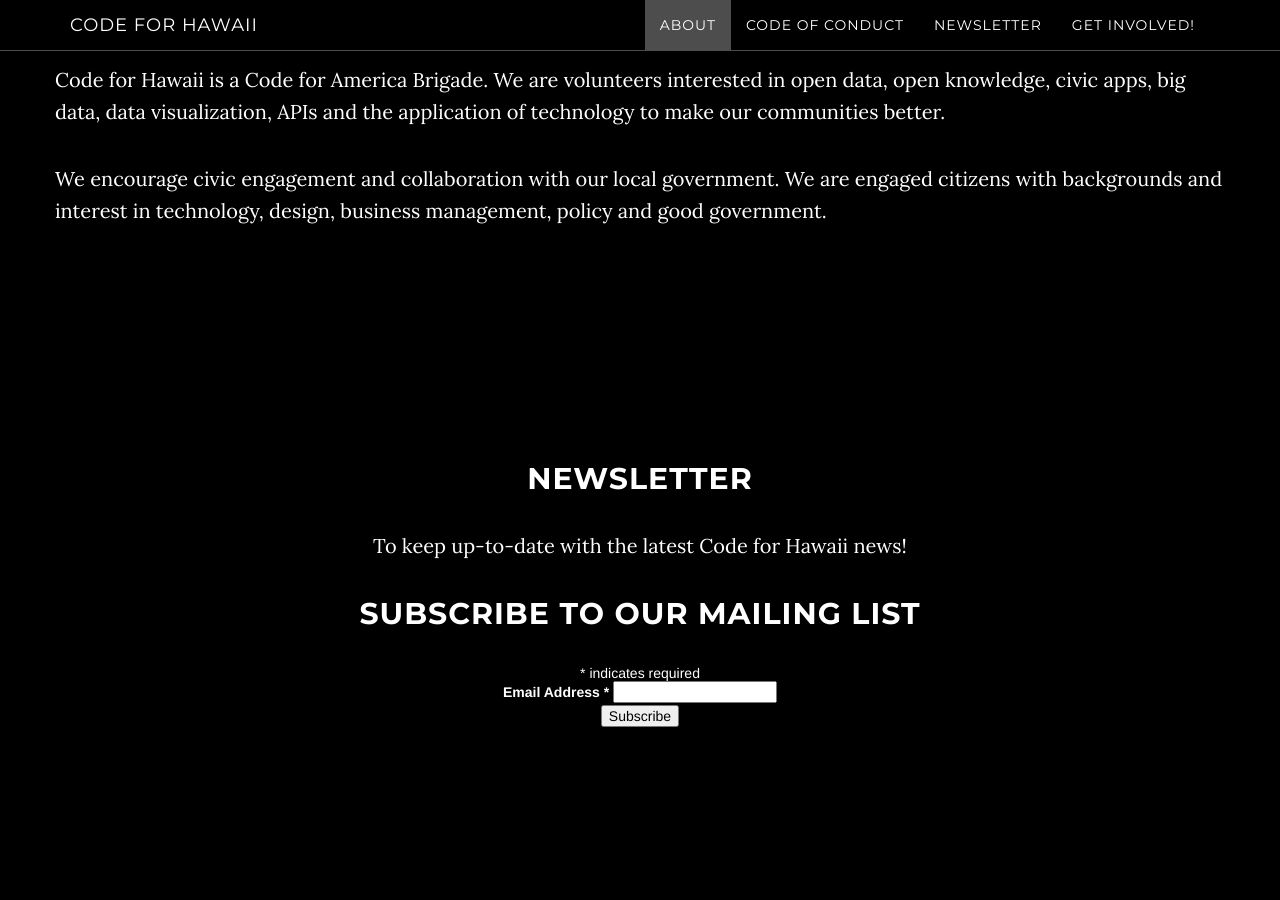
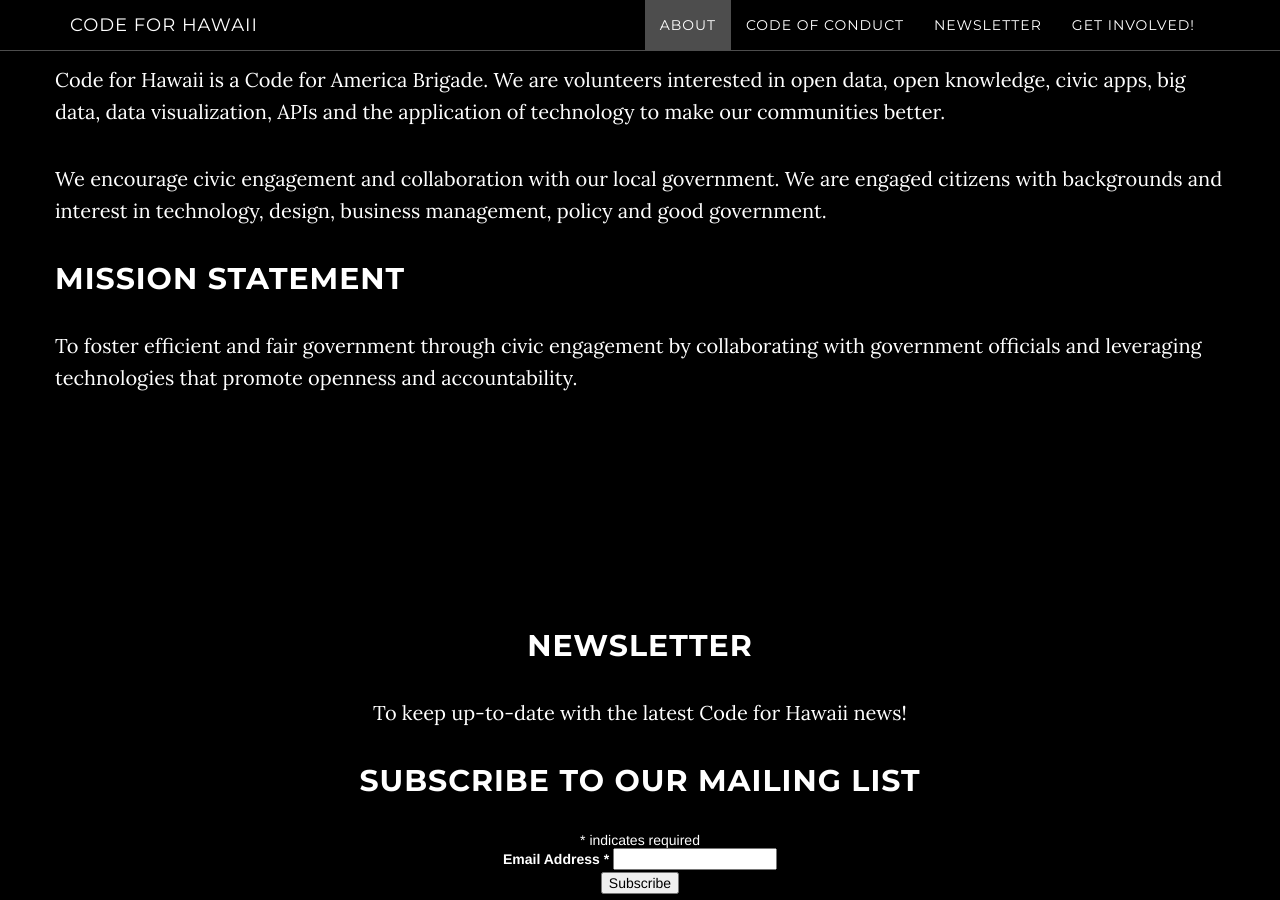
Before and after one commit to CodeWithAloha/codeforhawaii.github.io, a Jekyll site: the page built from index.html, in a window 1280 px wide and 900 px high, scrolled down 1104 px. Built offline with Jekyll 4.4.1, drawn with Linux system fonts in a browser that asks for light colours; comment, search, counter and statistics services are not loaded.

Commit message:
updated the about page to include mission statement

```diff
--- a/_includes/about.html
+++ b/_includes/about.html
@@ -17,6 +17,15 @@
                 </p>
             </div>
         </div>
+
+        <div class="row">
+            <h2>Mission Statement</h2>
+            <p>
+                To foster efficient and fair government through civic engagement
+                by collaborating with government officials and leveraging technologies
+                that promote openness and accountability.
+            </p>
+        </div>
         <!--
         <div class="row">
             <h2>Vision</h2>
```
